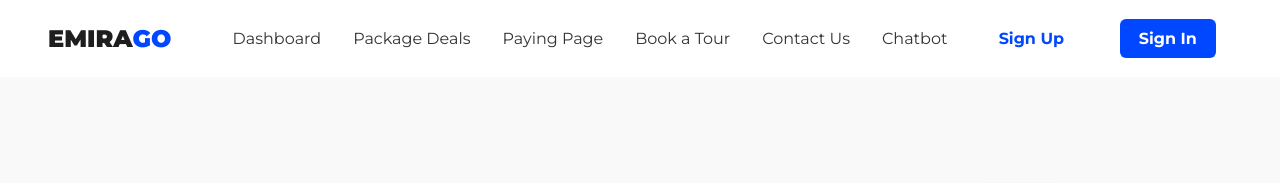
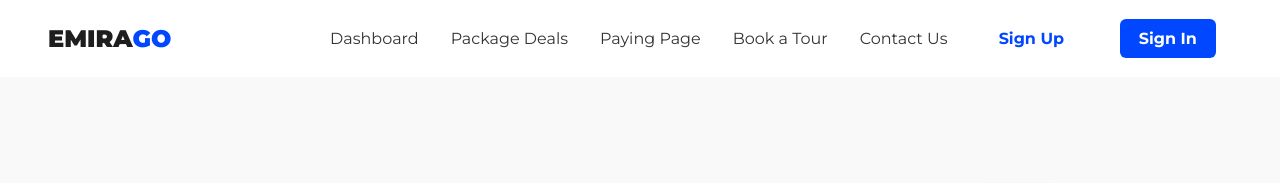
Before and after one commit to sanftw/emiragoo, a plain HTML site: page frontend/Index.html in a window 1280 px wide. Shown: the top 183 px of the page. Drawn offline with Linux system fonts and the light colour scheme.

Commit message:
Update Index.html

```diff
--- a/frontend/Index.html
+++ b/frontend/Index.html
@@ -17,7 +17,6 @@
     <a href="logreg.html">Paying Page</a>
     <a href="logreg.html">Book a Tour</a>
     <a href="logreg.html">Contact Us</a>
-    <a href="logreg.html">Chatbot</a>
     <div class="auth-buttons">
       <a href="logreg.html" class="btn link">Sign Up</a>
       <a href="logreg.html" class="btn primary">Sign In</a>
```
